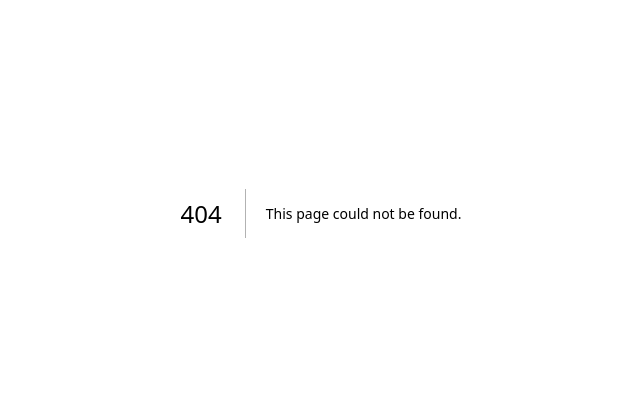
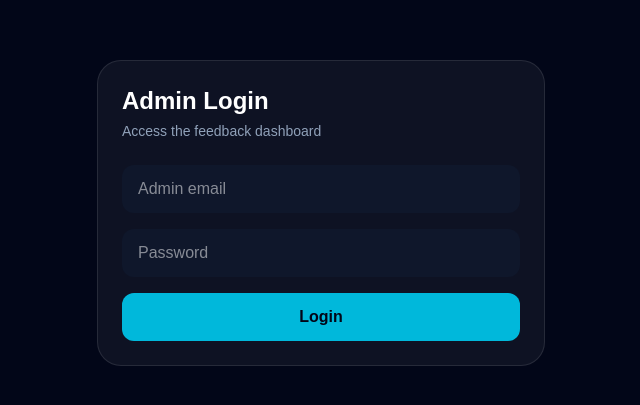
Before and after one commit to sudeepa99/Feed-Pulse_Product-Feedback-Platform, a Next.js app in the folder fronend/frontend/: page /admin/login in a window 1280 px wide. Before the commit this address had no page. Shown: the part 187-592 px from the top of the page, without its empty margins (319-959 px from the left). Built offline with nearby package versions, Linux system fonts and the light colour scheme; no server answers.

Commit message:
login screen developed

```diff
--- /dev/null
+++ b/fronend/frontend/src/app/admin/login/page.tsx
@@ -0,0 +1,57 @@
+"use client";
+
+import { useState } from "react";
+import { useRouter } from "next/navigation";
+import API from "@/app/lib/api";
+
+export default function AdminLoginPage() {
+  const router = useRouter();
+  const [email, setEmail] = useState("");
+  const [password, setPassword] = useState("");
+  const [error, setError] = useState("");
+
+  const handleLogin = async (e: React.FormEvent) => {
+    e.preventDefault();
+    try {
+      const res = await API.post("/auth/login", { email, password });
+      localStorage.setItem("token", res.data.data.token);
+      router.push("/dashboard");
+    } catch {
+      setError("Invalid admin credentials");
+    }
+  };
+
+  return (
+    <main className="flex min-h-screen items-center justify-center bg-slate-950 px-4 text-white">
+      <form
+        onSubmit={handleLogin}
+        className="w-full max-w-md rounded-3xl border border-white/10 bg-white/5 p-6"
+      >
+        <h1 className="text-2xl font-bold">Admin Login</h1>
+        <p className="mt-1 text-sm text-slate-400">
+          Access the feedback dashboard
+        </p>
+
+        <div className="mt-6 space-y-4">
+          <input
+            className="w-full rounded-xl bg-slate-900 px-4 py-3"
+            placeholder="Admin email"
+            value={email}
+            onChange={(e) => setEmail(e.target.value)}
+          />
+          <input
+            type="password"
+            className="w-full rounded-xl bg-slate-900 px-4 py-3"
+            placeholder="Password"
+            value={password}
+            onChange={(e) => setPassword(e.target.value)}
+          />
+          {error && <p className="text-sm text-red-400">{error}</p>}
+          <button className="w-full rounded-xl bg-cyan-500 px-4 py-3 font-semibold text-slate-950">
+            Login
+          </button>
+        </div>
+      </form>
+    </main>
+  );
+}
```
